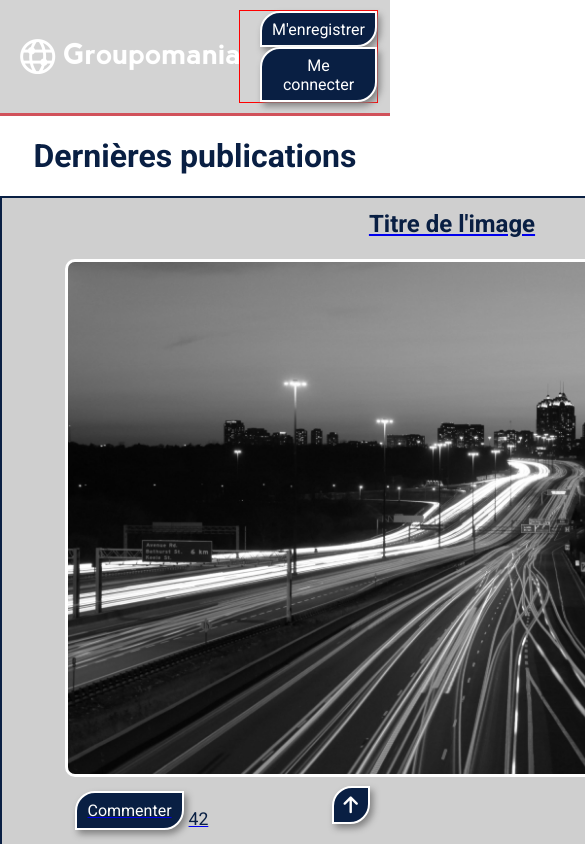
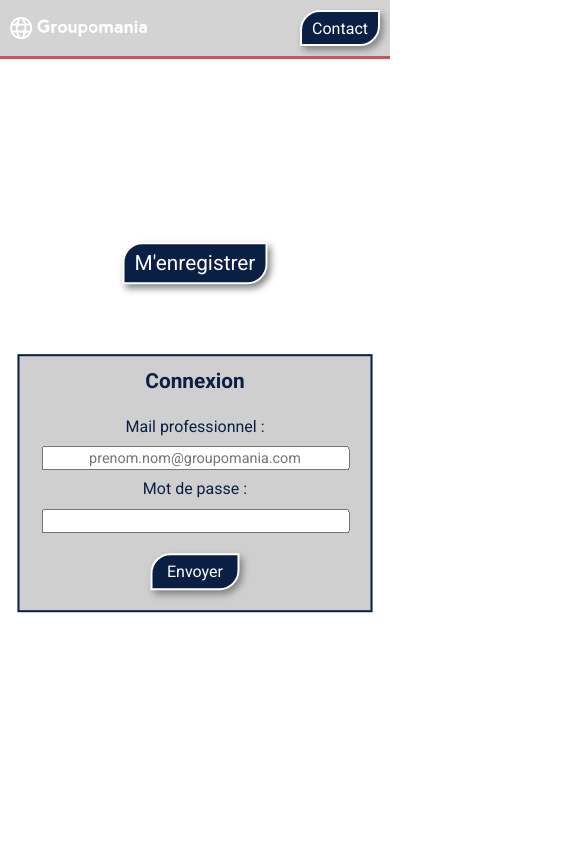
Before and after one commit to PointonKaren/OCR_Projet7, a Vue app in the folder frontend/: page / in a window 390 px wide. Shown: the top 844 px of the page, 585 px wide, since content can reach past the window. Built offline with nearby package versions, Linux system fonts and the light colour scheme.

Commit message:
Switch login/signup + responsive

```diff
--- a/frontend/src/App.vue
+++ b/frontend/src/App.vue
@@ -1,15 +1,18 @@
 <template>
   <div id="app">
-    <PageHome />
+    <BoxHeader />
+    <ViewHome />
   </div>
 </template>
 
 <script>
-import PageHome from "./page/PageHome.vue";
+import BoxHeader from "./components/others/BoxHeader.vue";
+import ViewHome from "./views/ViewHome.vue";
 export default {
   name: "App",
   components: {
-    PageHome,
+    BoxHeader,
+    ViewHome,
   },
 };
 // let body = document.querySelector("body");
@@ -28,7 +31,7 @@ export default {
     color: #091f43;
   }
   p {
-    font-size: 1.1em;
+    font-size: 1.2em;
   }
 }
 // Design des boutons
--- a/frontend/src/components/others/BoxHeader.vue
+++ b/frontend/src/components/others/BoxHeader.vue
@@ -2,11 +2,11 @@
   <!--Header-->
   <div id="header">
     <img :src="require('@/assets/logo.png')" />
-    <div id="header__buttons">
-      <button class="button signup">M'enregistrer</button>
-      <button class="button login">Me connecter</button>
-      <!-- <ProfileButton /> -->
-    </div>
+    <a href="mailto:admin@groupomania.com"
+      ><button class="button contact">Contact</button>
+    </a>
+
+    <!-- <ProfileButton /> -->
   </div>
 </template>
 
@@ -28,10 +28,27 @@ export default {
   padding: 10px 20px;
   border-bottom: 3px solid #d1515a;
   background-color: lightgrey;
-  #header__buttons {
-    border: 1px solid red;
-    button {
-      margin-left: 20px;
+  img {
+    margin-left: 20px;
+  }
+  a {
+    .contact {
+      font-size: 1.3em;
+      margin-right: 25px;
+    }
+  }
+}
+@media screen and (max-width: 1200px) {
+  #header {
+    img {
+      width: 35vw;
+      margin-left: -10px;
+    }
+    a {
+      .contact {
+        font-size: 1em;
+        margin-right: -10px;
+      }
     }
   }
 }
--- a/frontend/src/components/others/BoxLogin.vue
+++ b/frontend/src/components/others/BoxLogin.vue
@@ -1,6 +1,6 @@
 <template>
   <!--Bloc "Login"-->
-  <div id="login">
+  <div id="login_form">
     <h1>Connexion</h1>
     <form method="post" action="traitement.org">
       <p>
@@ -23,6 +23,8 @@
           name="password"
           id="password"
           required
+          title="Minimun 8 caractères, 1 majuscule, 1
+        minuscule et 2 chiffres."
         />
       </p>
       <input type="submit" value="Envoyer" class="button send" />
@@ -37,38 +39,75 @@ export default {
 </script>
 
 <style lang="scss">
-#login {
+#login_form {
+  width: 40vw;
+  max-width: 600px;
+  margin: auto;
+  padding-left: 20px;
+  background-color: rgb(207, 207, 207);
+  border: 2px solid #091f43;
+  margin-bottom: 30px;
   h1 {
     text-align: center;
   }
-  width: 40vw;
-  margin: auto;
-  position: fixed;
-  top: 50%;
-  left: 50%;
-  /* bring your own prefixes */
-  transform: translate(-50%, -50%);
-  padding-left: 20px;
-  background-color: rgb(207, 207, 207);
-  border: 2px solid #091f43;
   form {
     display: flex;
     flex-direction: column;
     align-items: center;
+    p {
+      font-size: 1.3em;
       label {
         display: block;
-      // width: 170px;
-      float: left;
+        text-align: center;
+        margin-bottom: 20px;
+      }
+
+      .input {
+        width: 25vw;
+        max-width: 300px;
+        text-align: center;
+        &::placeholder {
+          font-size: 0.9em;
         }
       }
-  .input {
-    // width: 260px;
-    text-align: center;
     }
     .send {
       margin: 0;
       margin-bottom: 20px;
       align-self: center;
+      padding-right: 15px;
+      padding-left: 15px;
+      font-size: 1.3em;
+    }
+  }
+}
+@media screen and (max-width: 1200px) {
+  #login_form {
+    margin-top: 30px;
+    padding: 0;
+    width: 90vw;
+    h1 {
+      font-size: 1.3em;
+    }
+    form {
+      margin: 0;
+      p {
+        margin: 0;
+        font-size: 1em;
+        label {
+          margin: 0;
+          margin-bottom: 10px;
+          margin-top: 10px;
+        }
+        .input {
+          width: 80vw;
+        }
+      }
+      .send {
+        margin-top: 20px;
+        font-size: 1em;
+      }
+    }
   }
 }
 </style>
--- a/frontend/src/components/others/BoxPresentation.vue
+++ b/frontend/src/components/others/BoxPresentation.vue
@@ -1,12 +1,28 @@
 <template>
   <!--Bloc "Présentaiton"-->
   <div id="presentation">
-    <h2>Groupomania</h2>
-    <p class="presentation__text">
-      Lorem, ipsum dolor sit amet consectetur adipisicing elit. In, amet impedit
-      rerum aliquid officiis ratione et ullam accusantium at praesentium ipsum
-      tempora a natus iste minus suscipit sit quisquam. Beatae provident nostrum
-      repudiandae totam vitae sint facere odio cumque iusto culpa! Et?
+    <h1>GroupoNetwork</h1>
+    <h2>
+      Bienvenue sur GroupoNetwork, LE réseau social conçu pour les employés de
+      Groupomania !
+    </h2>
+    <p>
+      Le but de cet outil est de faciliter les interactions entre employés, afin
+      de permettre une amélioration de l'ambiance entre collègues et plus
+      d'échange entre départements.
+    </p>
+    <p>
+      Munissez-vous de votre adresse mail professionnelle et embarquez avec nous
+      dans cette nouvelle aventure !
+    </p>
+
+    <p>
+      Ce réseau social interne vous permettra de partager avec vos collègues
+      inscrits du contenu multimédia tels que des gifs.
+    </p>
+    <p>
+      Nous espérons que GroupoNetwork vous permettra de faire plus ample
+      connaissance et ce, dans un cadre plus informel.
     </p>
   </div>
 </template>
@@ -19,13 +35,11 @@ export default {
 
 <style lang="scss">
 #presentation {
-  width: 20vw;
+  h1 {
+    text-align: center;
+  }
+  width: 40vw;
   margin: auto;
-  position: fixed;
-  top: 50%;
-  left: 50%;
-  /* bring your own prefixes */
-  transform: translate(-50%, -50%);
   padding-left: 20px;
   background-color: rgb(207, 207, 207);
   border: 2px solid #091f43;
--- a/frontend/src/components/others/BoxSignup.vue
+++ b/frontend/src/components/others/BoxSignup.vue
@@ -31,11 +31,9 @@
           name="password"
           id="password"
           required
+          title="Minimun 8 caractères, 1 majuscule, 1
+        minuscule et 2 chiffres."
         />
-      </p>
-      <p>
-        Le mot de passe doit contenir au moins 8 caractères dont 1 majuscule, 1
-        minuscule et 2 chiffres.
       </p>
       <input type="submit" value="Envoyer" class="button send" />
     </form>
@@ -53,37 +51,74 @@ export default {
 
 <style lang="scss">
 #signup {
+  width: 40vw;
+  max-width: 600px;
+  margin: auto;
+  padding-left: 20px;
+  background-color: rgb(207, 207, 207);
+  border: 2px solid #091f43;
+  margin-bottom: 30px;
   h1 {
     text-align: center;
   }
-  width: 40vw;
-  margin: auto;
-  position: fixed;
-  top: 50%;
-  left: 50%;
-  /* bring your own prefixes */
-  transform: translate(-50%, -50%);
-  padding-left: 20px;
-  background-color: rgb(207, 207, 207);
-  border: 2px solid #091f43;
   form {
     display: flex;
     flex-direction: column;
     align-items: center;
+    p {
+      font-size: 1.3em;
       label {
         display: block;
-      // width: 170px;
-      float: left;
+        text-align: center;
+        margin-bottom: 20px;
+      }
+
+      .input {
+        width: 25vw;
+        max-width: 300px;
+        text-align: center;
+        &::placeholder {
+          font-size: 0.9em;
         }
       }
-  .input {
-    // width: 260px;
-    text-align: center;
     }
     .send {
       margin: 0;
       margin-bottom: 20px;
       align-self: center;
+      padding-right: 15px;
+      padding-left: 15px;
+      font-size: 1.3em;
+    }
+  }
+}
+@media screen and (max-width: 1200px) {
+  #signup {
+    margin-top: 30px;
+    padding: 0;
+    width: 90vw;
+    h1 {
+      font-size: 1.3em;
+    }
+    form {
+      margin: 0;
+      p {
+        margin: 0;
+        font-size: 1em;
+        label {
+          margin: 0;
+          margin-bottom: 10px;
+          margin-top: 10px;
+        }
+        .input {
+          width: 80vw;
+        }
+      }
+      .send {
+        margin-top: 20px;
+        font-size: 1em;
+      }
+    }
   }
 }
 </style>
--- a/frontend/src/page/PageHome.vue
+++ /dev/null
@@ -1,32 +0,0 @@
-<template>
-  <div class="home">
-    <BoxHeader />
-    <!-- <BoxPresentation />
-    <BoxSignup />
-    <BoxLogin />
-    <DetailPost /> -->
-    <PostsCascade />
-  </div>
-</template>
-
-<script>
-import BoxHeader from "../components/others/BoxHeader.vue";
-// import BoxPresentation from "../components/others/BoxPresentation.vue";
-// import BoxSignup from "../components/others/BoxSignup.vue";
-// import BoxLogin from "../components/others/BoxLogin.vue";
-// import DetailPost from "../components/posts/DetailPost.vue";
-import PostsCascade from "../components/posts/PostsCascade.vue";
-export default {
-  name: "PageHome",
-  components: {
-    BoxHeader,
-    // BoxPresentation,
-    // BoxSignup,
-    // BoxLogin,
-    // DetailPost,
-    PostsCascade,
-  },
-};
-</script>
-
-<style></style>
--- /dev/null
+++ b/frontend/src/views/ViewHome.vue
@@ -0,0 +1,103 @@
+<template>
+  <div id="home">
+    <BoxPresentation class="presentation" />
+    <div id="create" v-if="mode == 'create'">
+      <button class="button login" @click="switchToLogin()">
+        Me connecter
+      </button>
+      <BoxSignup />
+    </div>
+    <div id="login" v-else>
+      <button class="button signup" @click="switchToCreateAccount()">
+        M'enregistrer
+      </button>
+      <BoxLogin />
+    </div>
+
+    <!-- mettre les 3 box au dessus dans une div, v-if si let isLog = false, v-else si let isLog = true -->
+
+    <!-- <DetailPost /> -->
+    <!-- <PostsCascade /> -->
+  </div>
+</template>
+
+<script>
+import BoxPresentation from "../components/others/BoxPresentation.vue";
+import BoxSignup from "../components/others/BoxSignup.vue";
+import BoxLogin from "../components/others/BoxLogin.vue";
+// import DetailPost from "../components/posts/DetailPost.vue";
+// import PostsCascade from "../components/posts/PostsCascade.vue";
+export default {
+  name: "ViewHome",
+  components: {
+    BoxPresentation,
+    BoxSignup,
+    BoxLogin,
+    // DetailPost,
+    // PostsCascade,
+  },
+  data: function () {
+    return {
+      mode: "login",
+    };
+  },
+  methods: {
+    switchToCreateAccount: function () {
+      this.mode = "create";
+    },
+    switchToLogin: function () {
+      this.mode = "login";
+    },
+  },
+};
+</script>
+
+<style lang="scss">
+#home {
+  margin-top: 30px;
+  #create {
+    display: flex;
+    flex-direction: column;
+    .login {
+      margin: auto;
+      margin-top: 40px;
+      margin-bottom: 40px;
+      font-size: 1.3em;
+    }
+  }
+  #login {
+    display: flex;
+    flex-direction: column;
+    .signup {
+      margin: auto;
+      margin-top: 40px;
+      margin-bottom: 40px;
+      font-size: 1.3em;
+    }
+  }
+  @media screen and (max-width: 1200px) {
+    .presentation {
+      display: none;
+    }
+    #create {
+      position: fixed;
+      top: 50%;
+      left: 50%;
+      transform: translate(-50%, -50%);
+      .login {
+        font-size: 1.3em;
+        margin-bottom: -10px;
+      }
+    }
+    #login {
+      position: fixed;
+      top: 50%;
+      left: 50%;
+      transform: translate(-50%, -50%);
+      .signup {
+        font-size: 1.3em;
+      }
+    }
+  }
+}
+</style>
```
Lines whose indentation alone changed are shown as unchanged.
